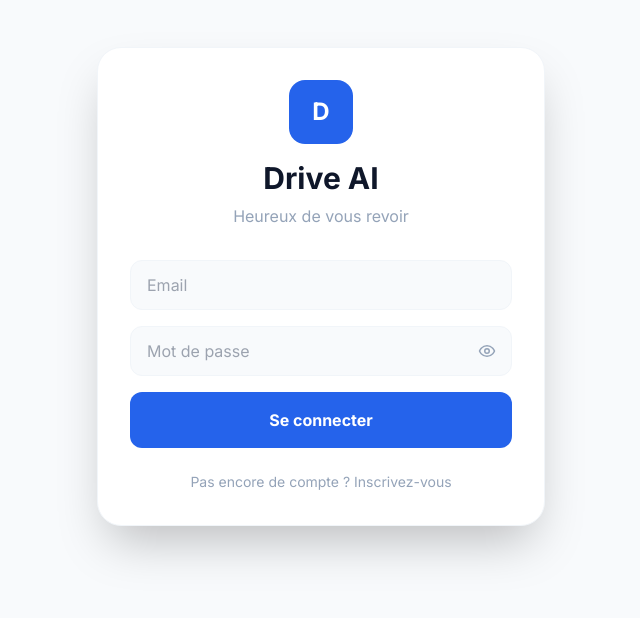
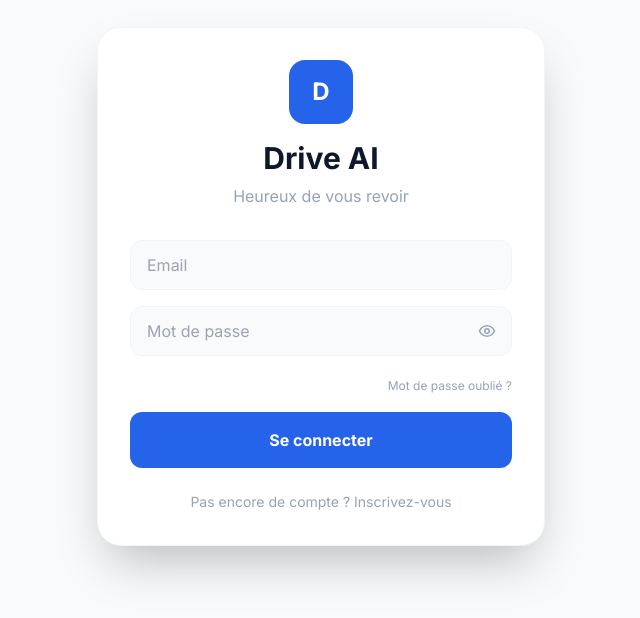
Before and after one commit to SamuelSgn25/TECHMA-TEST, a React (Vite) app in the folder client/: page / in a window 1280 px wide. Shown: the part 114-732 px from the top of the page, without its empty margins (319-959 px from the left). Built offline with nearby package versions, Linux system fonts and the light colour scheme; no server answers.

Commit message:
Add modifications

```diff
--- a/client/src/components/Login.jsx
+++ b/client/src/components/Login.jsx
@@ -3,7 +3,7 @@ import { Eye, EyeOff, Mail, Lock, User as UserIcon } from 'lucide-react';
 import axios from 'axios';
 
 const Login = ({ onLogin }) => {
-  const [isRegister, setIsRegister] = useState(false);
+  const [mode, setMode] = useState('login'); // 'login', 'register', 'reset'
   const [showPassword, setShowPassword] = useState(false);
   const [formData, setFormData] = useState({ username: '', email: '', password: '' });
   const [error, setError] = useState('');
@@ -11,14 +11,21 @@ const Login = ({ onLogin }) => {
   const handleSubmit = async (e) => {
     e.preventDefault();
     try {
-      const endpoint = isRegister ? 'auth/register' : 'auth/login';
+      if (mode === 'reset') {
+        await axios.post('auth/reset-password', formData);
+        setMode('login');
+        setError('Mot de passe réinitialisé ! Connectez-vous.');
+        return;
+      }
+
+      const endpoint = mode === 'register' ? 'auth/register' : 'auth/login';
       const { data } = await axios.post(endpoint, formData);
-      if (!isRegister) {
+      if (mode !== 'register') {
         localStorage.setItem('token', data.token);
         localStorage.setItem('user', JSON.stringify(data.user));
         onLogin(data.user);
       } else {
-        setIsRegister(false);
+        setMode('login');
         setError('Compte créé ! Connectez-vous.');
       }
     } catch (err) {
@@ -32,13 +39,15 @@ const Login = ({ onLogin }) => {
         <div className="text-center mb-8">
           <div className="w-16 h-16 bg-premium-accent rounded-2xl flex items-center justify-center text-white font-bold text-2xl mx-auto mb-4">D</div>
           <h1 className="text-3xl font-bold text-premium-dark">Drive AI</h1>
-          <p className="text-slate-400 mt-2">{isRegister ? 'Créez votre compte premium' : 'Heureux de vous revoir'}</p>
+          <p className="text-slate-400 mt-2">
+            {mode === 'register' ? 'Créez votre compte premium' : mode === 'reset' ? 'Réinitialisez votre accès' : 'Heureux de vous revoir'}
+          </p>
         </div>
 
         {error && <div className="bg-red-50 text-red-500 p-3 rounded-xl text-sm mb-6 text-center">{error}</div>}
 
         <form onSubmit={handleSubmit} className="space-y-4">
-          {isRegister && (
+          {mode === 'register' && (
             <input
               type="text" placeholder="Nom d'utilisateur"
               className="w-full px-4 py-3 bg-slate-50 border border-slate-100 rounded-xl focus:ring-2 focus:ring-premium-accent/20 outline-none transition-all"
@@ -69,16 +78,28 @@ const Login = ({ onLogin }) => {
               {showPassword ? <EyeOff size={18} /> : <Eye size={18} />}
             </button>
           </div>
+
+          {mode === 'login' && (
+            <div className="text-right">
+              <button
+                type="button" onClick={() => setMode('reset')}
+                className="text-xs text-slate-400 hover:text-premium-accent"
+              >
+                Mot de passe oublié ?
+              </button>
+            </div>
+          )}
+
           <button className="w-full bg-premium-accent text-white py-4 rounded-xl font-bold hover:shadow-lg hover:shadow-premium-accent/30 transition-all">
-            {isRegister ? "S'inscrire" : "Se connecter"}
+            {mode === 'register' ? "S'inscrire" : mode === 'reset' ? "Réinitialiser" : "Se connecter"}
           </button>
         </form>
 
         <button
-          onClick={() => setIsRegister(!isRegister)}
+          onClick={() => setMode(mode === 'login' ? 'register' : 'login')}
           className="w-full mt-6 text-sm text-slate-400 hover:text-premium-accent transition-colors"
         >
-          {isRegister ? "Déjà un compte ? Connectez-vous" : "Pas encore de compte ? Inscrivez-vous"}
+          {mode === 'register' ? "Déjà un compte ? Connectez-vous" : mode === 'reset' ? "Retour à la connexion" : "Pas encore de compte ? Inscrivez-vous"}
         </button>
       </div>
     </div>
```
